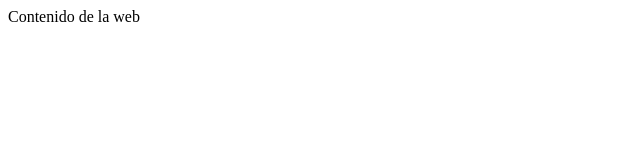
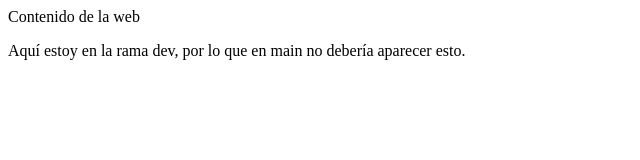
Before and after one commit to maxstbl/Maxis, a plain HTML site: page index.html in a window 1280 px wide. Shown: the whole page, without its empty margins (0-640 px from the left). Drawn offline with Linux system fonts and the light colour scheme.

Commit message:
changed index in branch dev

```diff
--- a/index.html
+++ b/index.html
@@ -6,5 +6,8 @@
  </head>
  <body>
     Contenido de la web
+    <p>
+      Aquí estoy en la rama dev, por lo que en main no debería aparecer esto.
+    </p>
  </body>
  </html>
```
